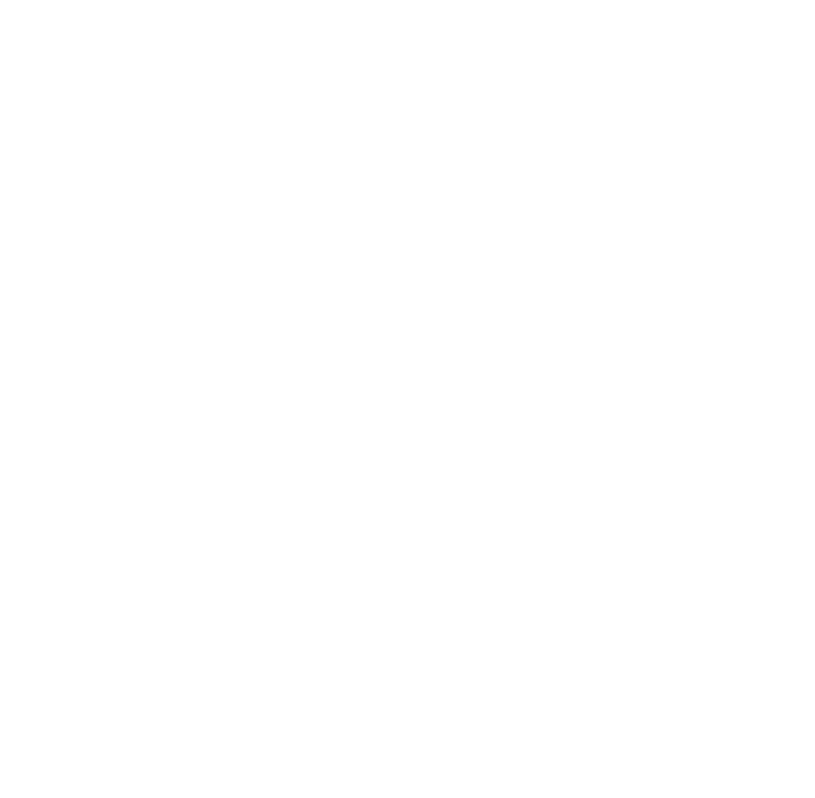
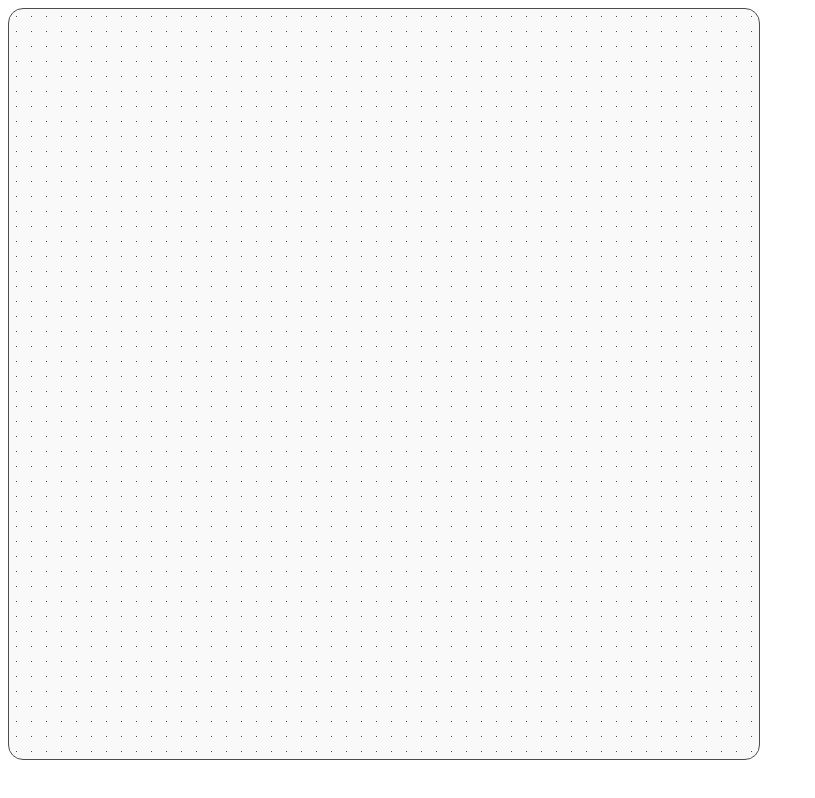
Before and after one commit to LetsMelon/procedural_texture_generator, a website built with webpack: page index.html in a window 1280 px wide. Shown: the whole page, without its empty margins (0-815 px from the left). Built offline with nearby package versions, Linux system fonts and the light colour scheme; files whose address does not match are found by name.

Commit message:
add a pattern as background for the canvas

```diff
--- a/index.html
+++ b/index.html
@@ -4,15 +4,34 @@
     <link rel="stylesheet" href="styles/normalize.css" />
     <link rel="stylesheet" href="styles/skeleton.css" />
     <link rel="stylesheet" href="styles/style.css" />
+
+    <style>
+      #canvas_bg {
+        width: 750;
+        height: 750;
+
+        background-color: #f7f7f7;
+        opacity: 0.7;
+        background-image: radial-gradient(#000000 0.7px, #f7f7f7 0.7px);
+        background-size: 15px 15px;
+
+        border-radius: 15px;
+        border: 1px solid #000000;
+
+        overflow: hidden;
+      }
+    </style>
   </head>
   <body>
     <main>
+      <div id="canvas_bg">
         <canvas
           id="nodes"
           width="750"
           height="750"
           style="image-rendering: pixelated"
         ></canvas>
+      </div>
     </main>
   </body>
 </html>
```
Lines whose indentation alone changed are shown as unchanged.
